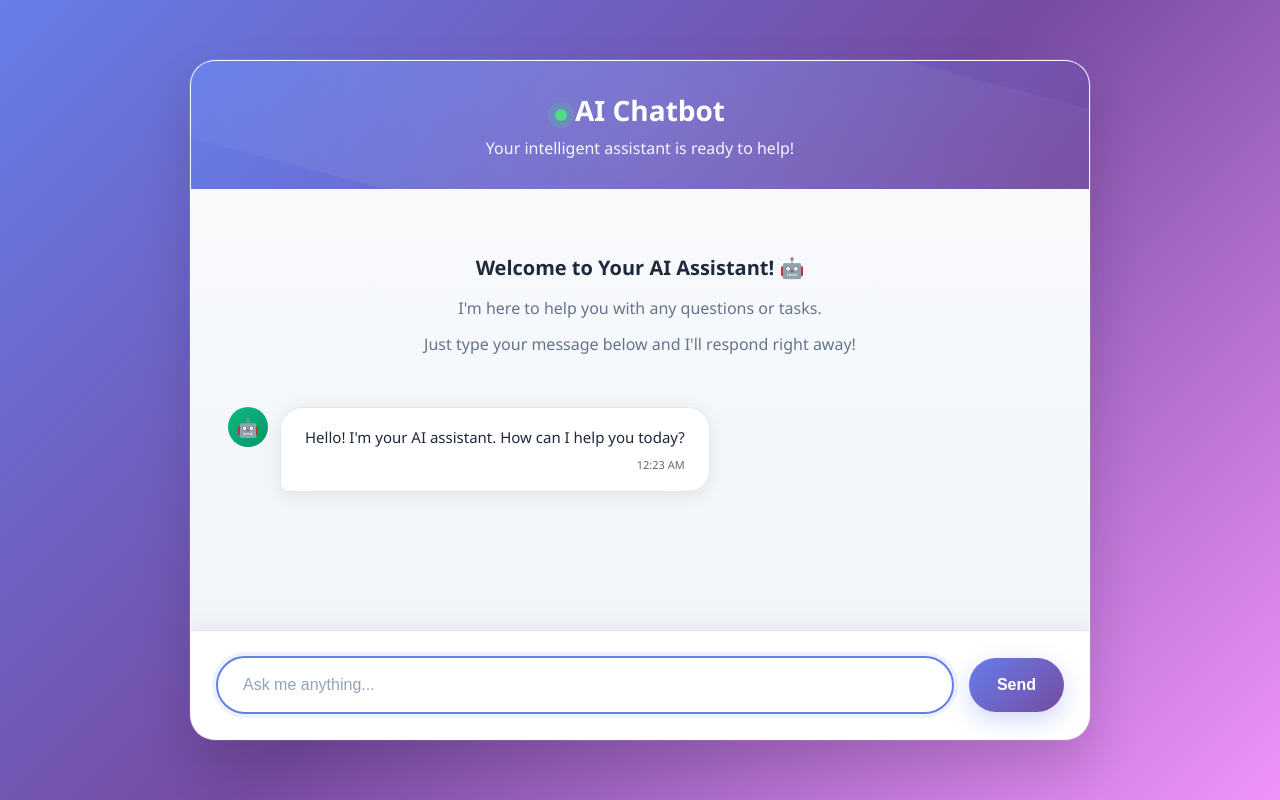
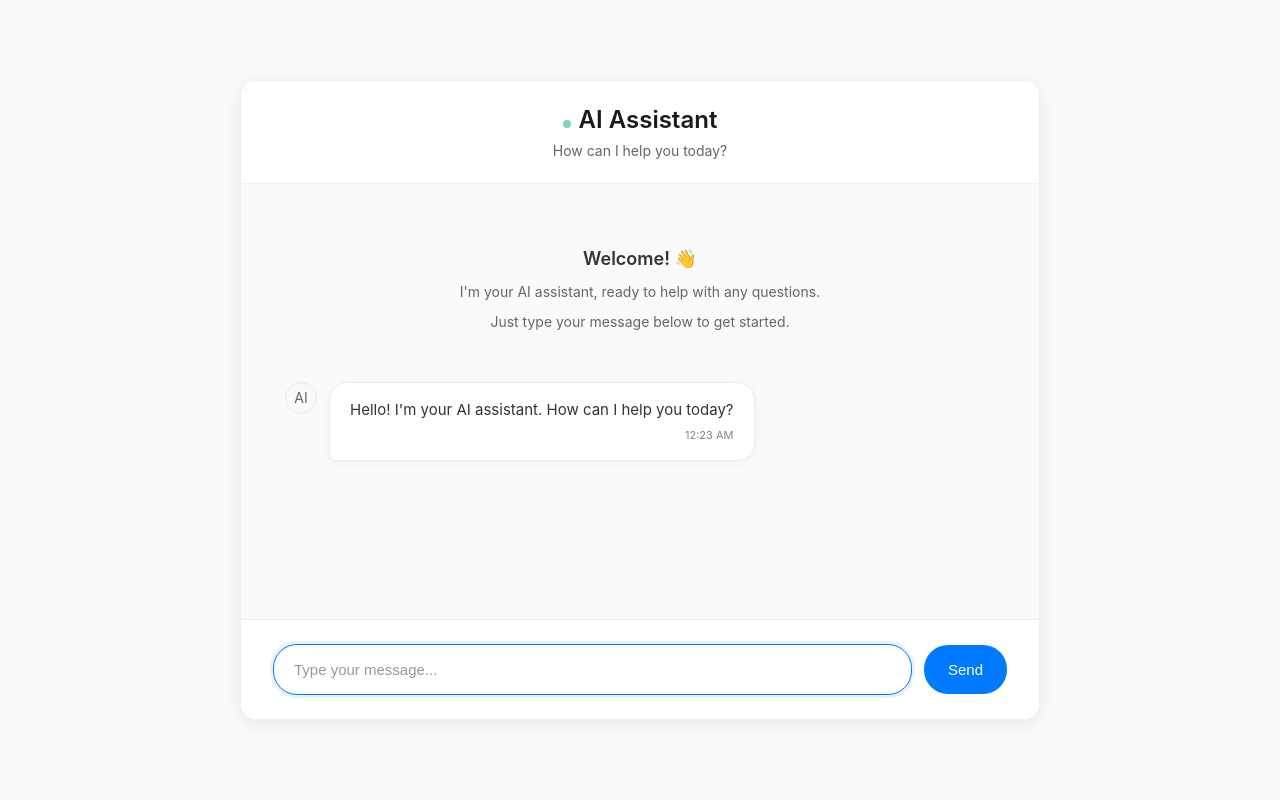
Before and after one commit to jmartin1202/ai-chat-wizard, a Flask app: page / in a window 1280 px wide. Run offline with Flask 3, Linux system fonts and the light colour scheme.

Commit message:
Update chat.html

```diff
--- a/templates/chat.html
+++ b/templates/chat.html
@@ -3,7 +3,7 @@
 <head>
     <meta charset="UTF-8">
     <meta name="viewport" content="width=device-width, initial-scale=1.0">
-    <title>AI Chatbot - Your Intelligent Assistant</title>
+    <title>AI Chatbot</title>
     <style>
         * {
             margin: 0;
@@ -12,129 +12,100 @@
         }
 
         body {
-            font-family: 'Segoe UI', Tahoma, Geneva, Verdana, sans-serif;
-            background: linear-gradient(135deg, #667eea 0%, #764ba2 50%, #f093fb 100%);
+            font-family: -apple-system, BlinkMacSystemFont, 'Segoe UI', Roboto, sans-serif;
+            background: #fafafa;
             min-height: 100vh;
             display: flex;
             align-items: center;
             justify-content: center;
             padding: 20px;
+            color: #333;
         }
 
         .chat-container {
-            background: rgba(255, 255, 255, 0.95);
-            backdrop-filter: blur(20px);
-            border-radius: 25px;
-            box-shadow:
-                0 25px 50px rgba(0, 0, 0, 0.15),
-                0 0 0 1px rgba(255, 255, 255, 0.1);
+            background: white;
+            border-radius: 16px;
+            box-shadow: 0 4px 20px rgba(0, 0, 0, 0.08);
             width: 100%;
-            max-width: 900px;
-            height: 85vh;
+            max-width: 800px;
+            height: 80vh;
             display: flex;
             flex-direction: column;
             overflow: hidden;
-            border: 1px solid rgba(255, 255, 255, 0.2);
+            border: 1px solid #f0f0f0;
         }
 
         .chat-header {
-            background: linear-gradient(135deg, #667eea 0%, #764ba2 100%);
-            color: white;
-            padding: 30px;
+            background: white;
+            color: #333;
+            padding: 24px 32px;
             text-align: center;
-            position: relative;
-            overflow: hidden;
-        }
-
-        .chat-header::before {
-            content: '';
-            position: absolute;
-            top: -50%;
-            left: -50%;
-            width: 200%;
-            height: 200%;
-            background: radial-gradient(circle, rgba(255,255,255,0.1) 0%, transparent 70%);
-            animation: float 6s ease-in-out infinite;
-        }
-
-        @keyframes float {
-            0%, 100% { transform: translateY(0px) rotate(0deg); }
-            50% { transform: translateY(-20px) rotate(180deg); }
+            border-bottom: 1px solid #f0f0f0;
         }
 
         .chat-header h1 {
-            font-size: 28px;
+            font-size: 24px;
             margin-bottom: 8px;
-            font-weight: 700;
-            position: relative;
-            z-index: 1;
+            font-weight: 600;
+            color: #1a1a1a;
         }
 
         .chat-header p {
-            opacity: 0.95;
-            font-size: 16px;
-            position: relative;
-            z-index: 1;
+            color: #666;
+            font-size: 14px;
+            font-weight: 400;
         }
 
-        .status-indicator {
+        .status-dot {
             display: inline-block;
-            width: 12px;
-            height: 12px;
-            background: #4ade80;
+            width: 8px;
+            height: 8px;
+            background: #10b981;
             border-radius: 50%;
             margin-right: 8px;
             animation: pulse 2s infinite;
         }
 
         @keyframes pulse {
-            0% { box-shadow: 0 0 0 0 rgba(74, 222, 128, 0.7); }
-            70% { box-shadow: 0 0 0 10px rgba(74, 222, 128, 0); }
-            100% { box-shadow: 0 0 0 0 rgba(74, 222, 128, 0); }
+            0%, 100% { opacity: 1; }
+            50% { opacity: 0.5; }
         }
 
         .chat-messages {
             flex: 1;
-            padding: 25px;
+            padding: 24px 32px;
             overflow-y: auto;
-            background: linear-gradient(180deg, #f8fafc 0%, #f1f5f9 100%);
+            background: #fafafa;
             scroll-behavior: smooth;
         }
 
         .chat-messages::-webkit-scrollbar {
-            width: 8px;
+            width: 6px;
         }
 
         .chat-messages::-webkit-scrollbar-track {
-            background: #f1f5f9;
-            border-radius: 4px;
+            background: transparent;
         }
 
         .chat-messages::-webkit-scrollbar-thumb {
-            background: #cbd5e1;
-            border-radius: 4px;
+            background: #e0e0e0;
+            border-radius: 3px;
         }
 
         .chat-messages::-webkit-scrollbar-thumb:hover {
-            background: #94a3b8;
+            background: #d0d0d0;
         }
 
         .message {
-            margin-bottom: 25px;
+            margin-bottom: 20px;
             display: flex;
             align-items: flex-start;
-            animation: slideIn 0.3s ease-out;
+            animation: fadeIn 0.3s ease-out;
         }
 
-        @keyframes slideIn {
-            from {
-                opacity: 0;
-                transform: translateY(20px);
-            }
-            to {
-                opacity: 1;
-                transform: translateY(0);
-            }
+        @keyframes fadeIn {
+            from { opacity: 0; transform: translateY(10px); }
+            to { opacity: 1; transform: translateY(0); }
         }
 
         .message.user {
@@ -142,32 +113,36 @@
         }
 
         .message-avatar {
-            width: 40px;
-            height: 40px;
+            width: 32px;
+            height: 32px;
             border-radius: 50%;
             display: flex;
             align-items: center;
             justify-content: center;
-            font-size: 18px;
+            font-size: 14px;
             margin: 0 12px;
             flex-shrink: 0;
+            background: #f8f9fa;
+            color: #666;
+            border: 1px solid #e9ecef;
         }
 
         .message.user .message-avatar {
-            background: linear-gradient(135deg, #667eea 0%, #764ba2 100%);
+            background: #007AFF;
             color: white;
+            border: none;
             order: 2;
         }
 
         .message.bot .message-avatar {
-            background: linear-gradient(135deg, #10b981 0%, #059669 100%);
-            color: white;
+            background: #f8f9fa;
+            color: #666;
         }
 
         .message-content {
-            max-width: 75%;
-            padding: 18px 24px;
-            border-radius: 22px;
+            max-width: 70%;
+            padding: 16px 20px;
+            border-radius: 18px;
             position: relative;
             word-wrap: break-word;
             line-height: 1.5;
@@ -175,24 +150,23 @@
         }
 
         .message.user .message-content {
-            background: linear-gradient(135deg, #667eea 0%, #764ba2 100%);
+            background: #007AFF;
             color: white;
-            border-bottom-right-radius: 8px;
-            box-shadow: 0 8px 25px rgba(102, 126, 234, 0.3);
+            border-bottom-right-radius: 6px;
         }
 
         .message.bot .message-content {
             background: white;
-            color: #1e293b;
-            border: 1px solid #e2e8f0;
-            border-bottom-left-radius: 8px;
-            box-shadow: 0 4px 20px rgba(0, 0, 0, 0.08);
+            color: #333;
+            border: 1px solid #e9ecef;
+            border-bottom-left-radius: 6px;
+            box-shadow: 0 2px 8px rgba(0, 0, 0, 0.04);
         }
 
         .message-time {
             font-size: 11px;
-            opacity: 0.7;
-            margin-top: 8px;
+            opacity: 0.6;
+            margin-top: 6px;
             text-align: right;
         }
 
@@ -201,100 +175,74 @@
         }
 
         .chat-input {
-            padding: 25px;
+            padding: 24px 32px;
             background: white;
-            border-top: 1px solid #e2e8f0;
-            box-shadow: 0 -4px 20px rgba(0, 0, 0, 0.05);
+            border-top: 1px solid #f0f0f0;
         }
 
         .input-container {
             display: flex;
-            gap: 15px;
+            gap: 12px;
             align-items: center;
-            position: relative;
         }
 
         .message-input {
             flex: 1;
-            padding: 18px 25px;
-            border: 2px solid #e2e8f0;
-            border-radius: 30px;
-            font-size: 16px;
+            padding: 16px 20px;
+            border: 1px solid #e9ecef;
+            border-radius: 24px;
+            font-size: 15px;
             outline: none;
-            transition: all 0.3s ease;
-            background: #f8fafc;
+            transition: all 0.2s ease;
+            background: #fafafa;
         }
 
         .message-input:focus {
-            border-color: #667eea;
+            border-color: #007AFF;
             background: white;
-            box-shadow: 0 0 0 4px rgba(102, 126, 234, 0.1);
+            box-shadow: 0 0 0 3px rgba(0, 122, 255, 0.1);
         }
 
         .message-input::placeholder {
-            color: #94a3b8;
+            color: #999;
         }
 
         .send-button {
-            background: linear-gradient(135deg, #667eea 0%, #764ba2 100%);
+            background: #007AFF;
             color: white;
             border: none;
-            padding: 18px 28px;
-            border-radius: 30px;
+            padding: 16px 24px;
+            border-radius: 24px;
             cursor: pointer;
-            font-size: 16px;
-            font-weight: 600;
-            transition: all 0.3s ease;
-            box-shadow: 0 8px 25px rgba(102, 126, 234, 0.3);
-            position: relative;
-            overflow: hidden;
-        }
-
-        .send-button::before {
-            content: '';
-            position: absolute;
-            top: 0;
-            left: -100%;
-            width: 100%;
-            height: 100%;
-            background: linear-gradient(90deg, transparent, rgba(255,255,255,0.2), transparent);
-            transition: left 0.5s;
-        }
-
-        .send-button:hover::before {
-            left: 100%;
+            font-size: 15px;
+            font-weight: 500;
+            transition: all 0.2s ease;
         }
 
         .send-button:hover {
-            transform: translateY(-2px);
-            box-shadow: 0 12px 35px rgba(102, 126, 234, 0.4);
+            background: #0056CC;
+            transform: translateY(-1px);
         }
 
         .send-button:active {
             transform: translateY(0);
         }
 
-        .send-button:disabled {
-            opacity: 0.6;
-            cursor: not-allowed;
-            transform: none;
-        }
-
         .typing-indicator {
             display: none;
-            padding: 18px 24px;
-            color: #64748b;
+            padding: 16px 20px;
+            color: #666;
             font-style: italic;
             background: white;
-            border-radius: 22px;
-            border: 1px solid #e2e8f0;
-            margin: 0 52px 25px 52px;
-            box-shadow: 0 4px 20px rgba(0, 0, 0, 0.08);
+            border-radius: 18px;
+            border: 1px solid #e9ecef;
+            margin: 0 44px 20px 44px;
+            box-shadow: 0 2px 8px rgba(0, 0, 0, 0.04);
         }
 
         .typing-indicator.show {
             display: block;
-            animation: slideIn 0.3s ease-out;
+            animation: fadeIn 0.3s ease-out;
         }
 
         .typing-dots {
@@ -316,51 +264,53 @@
         .welcome-message {
             text-align: center;
             padding: 40px 20px;
-            color: #64748b;
+            color: #666;
         }
 
         .welcome-message h3 {
-            color: #1e293b;
-            margin-bottom: 15px;
-            font-size: 20px;
+            color: #333;
+            margin-bottom: 12px;
+            font-size: 18px;
+            font-weight: 600;
         }
 
         .welcome-message p {
             line-height: 1.6;
-            margin-bottom: 10px;
+            margin-bottom: 8px;
+            font-size: 14px;
         }
 
         /* Mobile Responsiveness */
         @media (max-width: 768px) {
             body {
-                padding: 10px;
+                padding: 16px;
             }
 
             .chat-container {
-                height: 95vh;
-                border-radius: 20px;
+                height: 90vh;
+                border-radius: 12px;
             }
 
             .chat-header {
-                padding: 20px;
+                padding: 20px 24px;
             }
 
             .chat-header h1 {
-                font-size: 24px;
+                font-size: 20px;
             }
 
             .chat-messages {
-                padding: 20px;
+                padding: 20px 24px;
             }
 
             .message-content {
-                max-width: 85%;
-                padding: 15px 20px;
+                max-width: 80%;
+                padding: 14px 18px;
                 font-size: 14px;
             }
 
             .chat-input {
-                padding: 20px;
+                padding: 20px 24px;
             }
 
             .input-container {
@@ -415,15 +396,15 @@
 <body>
     <div class="chat-container">
         <div class="chat-header">
-            <h1><span class="status-indicator"></span>AI Chatbot</h1>
-            <p>Your intelligent assistant is ready to help!</p>
+            <h1><span class="status-dot"></span>AI Assistant</h1>
+            <p>How can I help you today?</p>
         </div>
 
         <div class="chat-messages" id="chatMessages">
             <div class="welcome-message">
-                <h3>Welcome to Your AI Assistant! 🤖</h3>
-                <p>I'm here to help you with any questions or tasks.</p>
-                <p>Just type your message below and I'll respond right away!</p>
+                <h3>Welcome! 👋</h3>
+                <p>I'm your AI assistant, ready to help with any questions.</p>
+                <p>Just type your message below to get started.</p>
             </div>
         </div>
 
@@ -436,7 +417,7 @@
                 <input type="text"
                        class="message-input"
                        id="messageInput"
-                       placeholder="Ask me anything..."
+                       placeholder="Type your message..."
                        maxlength="1000">
                 <button class="send-button" id="sendButton">
                     Send
@@ -459,7 +440,7 @@
 
             const avatar = document.createElement('div');
             avatar.className = 'message-avatar';
-            avatar.textContent = sender === 'user' ? '👤' : '🤖';
+            avatar.textContent = sender === 'user' ? 'U' : 'AI';
 
             const messageContent = document.createElement('div');
             messageContent.className = 'message-content';
@@ -505,19 +486,19 @@
             // Show typing indicator
             showTypingIndicator();
 
-            // Simulate AI response (replace with actual API call later)
+            // Simulate AI response
             setTimeout(() => {
                 hideTypingIndicator();
                 const responses = [
-                    "That's a great question! I'm here to help you with that.",
-                    "Thanks for asking! Let me think about the best way to assist you.",
+                    "That's a great question. Let me help you with that.",
                     "I understand what you're looking for. Here's what I can tell you...",
-                    "Excellent question! This is exactly the kind of thing I'm designed to help with.",
-                    "I'm processing your request. This is a demo response - your real AI integration will be working soon!"
+                    "Thanks for asking! I'm here to assist you.",
+                    "I can help you with that. Let me provide some information.",
+                    "That's an interesting question. Here's what I know..."
                 ];
                 const randomResponse = responses[Math.floor(Math.random() * responses.length)];
                 addMessage(randomResponse, 'bot');
-            }, 1500 + Math.random() * 1000);
+            }, 1200 + Math.random() * 800);
         }
 
         // Event listeners
@@ -529,21 +510,15 @@
             }
         });
 
-        // Auto-resize input
-        messageInput.addEventListener('input', function() {
-            this.style.height = 'auto';
-            this.style.height = this.scrollHeight + 'px';
-        });
-
         // Focus on input when page loads
         window.addEventListener('load', () => {
             messageInput.focus();
         });
 
-        // Add some demo messages after a delay
+        // Add initial bot message
         setTimeout(() => {
             addMessage("Hello! I'm your AI assistant. How can I help you today?", 'bot');
-        }, 1000);
+        }, 800);
     </script>
 </body>
 </html>
```
Also changed, not shown: other parts of templates/chat.html (+48 -17 lines).
